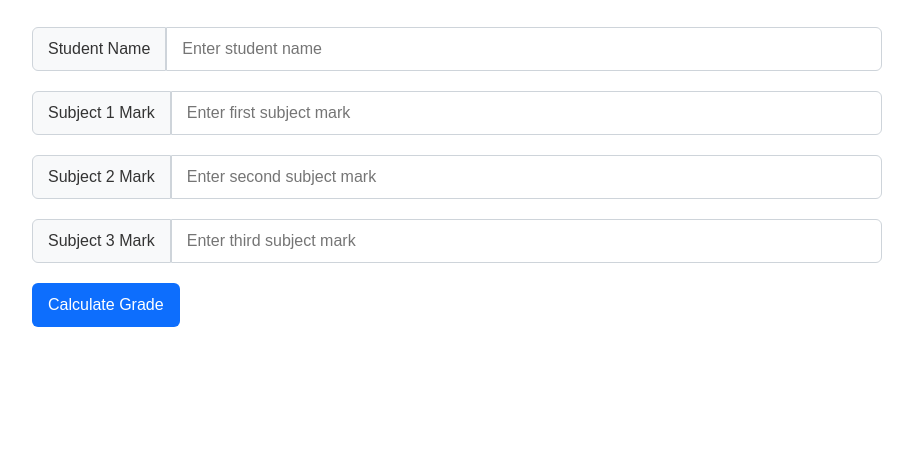
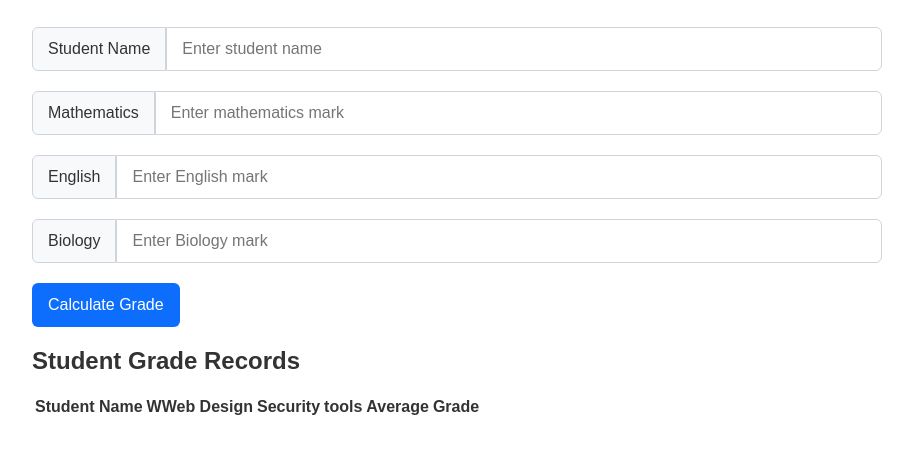
Before and after one commit to eliasmarga50-png/Student_Grade_Calculator, a plain HTML site: page index.html in a window 1280 px wide. Shown: the part 61-514 px from the top of the page, without its empty margins (108-1021 px from the left). Drawn offline with Linux system fonts and the light colour scheme.

Commit message:
add student result form

```diff
--- a/index.html
+++ b/index.html
@@ -4,6 +4,7 @@
 <head>
     <meta charset="UTF-8">
     <meta name="viewport" content="width=device-width, initial-scale=1.0">
+
     <title>Student Grade Calculator</title>
 
     <link rel="stylesheet" href="css/style.css">
@@ -11,7 +12,9 @@
 <body>
 
     <div class="container">
+
         <h1>Student Grade Calculator</h1>
+
 
         <div class="input-group">
             <label for="studentName">Student Name</label>
@@ -22,45 +25,71 @@
             >
         </div>
 
+
         <div class="input-group">
-            <label for="mark1">Subject 1 Mark</label>
+            <label for="mark1">Mathematics</label>
             <input
                 type="number"
                 id="mark1"
-                placeholder="Enter first subject mark"
+                placeholder="Enter mathematics mark"
                 min="0"
                 max="100"
                 step="any"
             >
         </div>
 
+
         <div class="input-group">
-            <label for="mark2">Subject 2 Mark</label>
+            <label for="mark2">English</label>
             <input
                 type="number"
                 id="mark2"
-                placeholder="Enter second subject mark"
+                placeholder="Enter English mark"
                 min="0"
                 max="100"
                 step="any"
             >
         </div>
 
+
         <div class="input-group">
-            <label for="mark3">Subject 3 Mark</label>
+            <label for="mark3">Biology</label>
             <input
                 type="number"
                 id="mark3"
-                placeholder="Enter third subject mark"
+                placeholder="Enter Biology mark"
                 min="0"
                 max="100"
                 step="any"
             >
         </div>
 
+
         <div id="result" class="result"></div>
 
         <button id="calculateBtn">Calculate Grade</button>
+
+        <h2>Student Grade Records</h2>
+
+        <div class="table-container">
+            <table>
+                <thead>
+                    <tr>
+                        <th>Student Name</th>
+                        <th>WWeb Design</th>
+                        <th>Security</th>
+                        <th>tools</th>
+                        <th>Average</th>
+                        <th>Grade</th>
+                    </tr>
+                </thead>
+
+                <tbody id="studentRecords">
+
+                </tbody>
+            </table>
+        </div>
+
     </div>
 
     <script src="js/script.js"></script>
```
